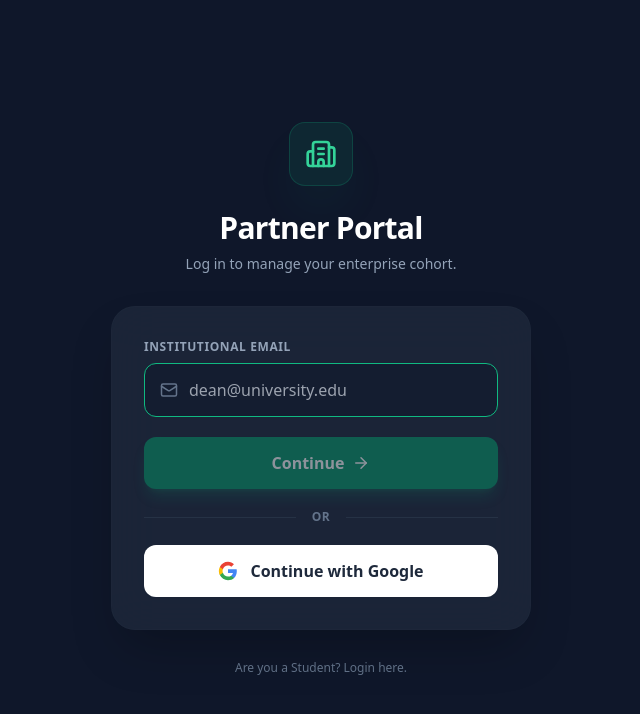
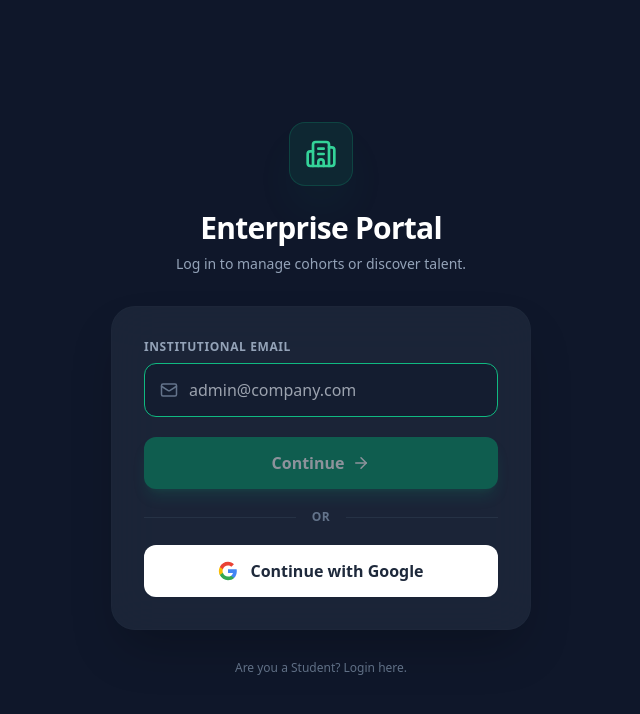
Before and after one commit to ANSH5252/SkillNova, a React (Vite) app: page /login in a window 1280 px wide. Both pictures are taken after a click on the button "Are you an Enterprise Partner? Login here.". Shown: the top 714 px of the page, without its empty margins (319-959 px from the left). Built offline with nearby package versions, Linux system fonts and the light colour scheme; no server answers.

Commit message:
🏗️ feat: implement dynamic redirection for employer role in Login

```diff
--- a/src/Login.jsx
+++ b/src/Login.jsx
@@ -16,7 +16,7 @@ export default function Login() {
   const intendedPath = location.state?.intendedPath || '';
 
   // --- UI STATES ---
-  const [activeTab, setActiveTab] = useState((intendedPath === '/admin' || intendedPath === '/partner') ? 'partner' : 'student');
+  const [activeTab, setActiveTab] = useState((intendedPath === '/admin' || intendedPath === '/partner' || intendedPath === '/employer') ? 'partner' : 'student');
   const [isStudentSignUp, setIsStudentSignUp] = useState(false);
 
   // --- FORM STATES ---
@@ -37,10 +37,14 @@ export default function Login() {
 
       if (adminDocSnap.exists()) {
         const adminData = adminDocSnap.data();
+
+        // Dynamic Routing based on exact role
         if (adminData.role === 'superadmin') {
           navigate('/admin');
+        } else if (adminData.role === 'employer') {
+          navigate('/employer');
         } else {
-          navigate('/partner');
+          navigate('/partner'); // University Partner fallback
         }
       } else {
         navigate('/student'); // Standard student fallback
@@ -190,10 +194,10 @@ export default function Login() {
             {activeTab === 'partner' ? <Building2 className="text-emerald-400 w-8 h-8" /> : <LogIn className="text-indigo-400 w-8 h-8" />}
           </div>
           <h2 className="text-3xl font-extrabold text-white mb-2 tracking-tight">
-            {activeTab === 'partner' ? 'Partner Portal' : 'Student Access'}
+            {activeTab === 'partner' ? 'Enterprise Portal' : 'Student Access'}
           </h2>
           <p className="text-slate-400 text-sm">
-            {activeTab === 'partner' ? 'Log in to manage your enterprise cohort.' : 'Log in to run your ATS resume simulations.'}
+            {activeTab === 'partner' ? 'Log in to manage cohorts or discover talent.' : 'Log in to run your ATS resume simulations.'}
           </p>
         </div>
 
@@ -238,7 +242,7 @@ export default function Login() {
                       <input
                         type="email" required autoFocus value={email} onChange={(e) => setEmail(e.target.value)}
                         className="w-full bg-slate-900/50 border border-slate-700 focus:border-emerald-500 rounded-xl py-3.5 pl-11 pr-4 text-white outline-none transition-colors"
-                        placeholder="dean@university.edu"
+                        placeholder="admin@company.com"
                       />
                     </div>
                   </div>
@@ -325,7 +329,7 @@ export default function Login() {
 
         </div>
 
-        {/* SUBTLE SWITCHER (In case they clicked the wrong button on the home page) */}
+        {/* SUBTLE SWITCHER */}
         <div className="text-center mt-6">
           <button
             onClick={() => {
```
